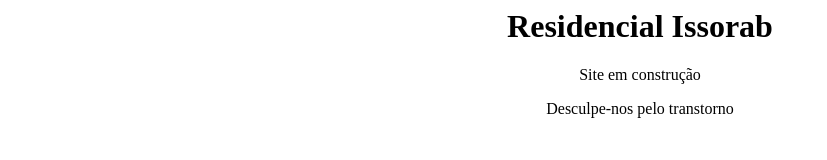
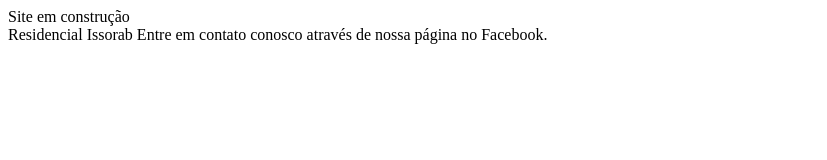
Before and after one commit to residencialissorab/residencialissorab.github.io, a plain HTML site: page index.html in a window 1280 px wide. Shown: the whole page, without its empty margins (0-827 px from the left). Drawn offline with Linux system fonts and the light colour scheme.

Commit message:
some changes

```diff
--- a/index.html
+++ b/index.html
@@ -2,12 +2,26 @@
     <head>
         <meta charset="UTF-8">
         <title>Residencial Issorab - Florianópolis</title>
+        <link href="https://fonts.googleapis.com/css?family=Syncopate" rel="stylesheet">
+        <style>
+            .message span {
+                font-family: 'Syncopate', sans-serif;
+                text-transform: uppercase;
+            }
+        </style>
     </head>
     <body>
-        <div align="center">
-            <h1>Residencial Issorab</h1>
-            <p>Site em construção</p>
-            <p>Desculpe-nos pelo transtorno</p>
+        <head class="message" align="center">
+            <span>Site em construção</span>
+        </head>
+        <div class="title">
+            Residencial Issorab
+            <span class="subtitle">
+                Entre em contato conosco através de nossa página no Facebook.
+            </span>
         </div>
+        <footer class="contacts">
+            <a href="https://www.facebook.com/residencialissorab/"></a>
+        </footer>
     </body>
 </html>
```
